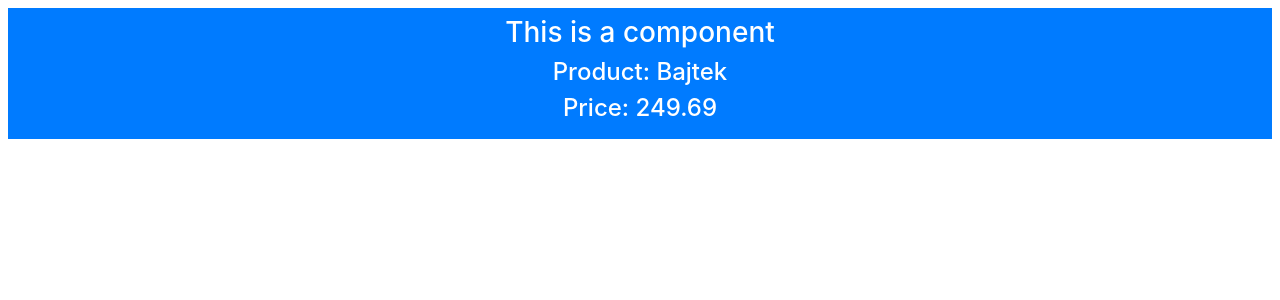
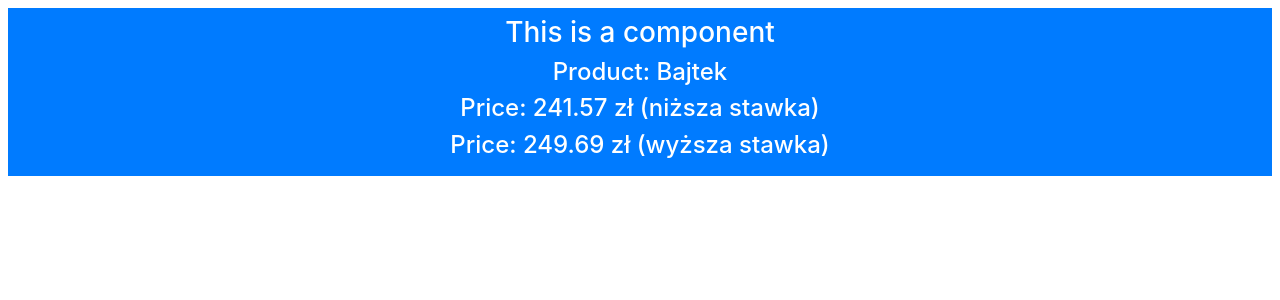
Before and after one commit to marekz/vuejs_simple_example, a Vue app in the folder templatesanddata/: page / in a window 1280 px wide. Shown: the top 300 px of the page. Built offline with nearby package versions, Linux system fonts and the light colour scheme; the HTML template or start-up script is replaced by a standard one.

Commit message:
Data binding examples - calculate of values by few methods

```diff
--- a/templatesanddata/src/App.vue
+++ b/templatesanddata/src/App.vue
@@ -2,7 +2,8 @@
   <div class="bg-primary text-white text-center m-2 p-2">
     <h3>This is a component</h3>
     <h4>Product: {{ productName }}</h4>
-    <h4>Price: {{ totalPrice.toFixed(2) }}</h4>
+    <h4>Price: {{ lowTotalPrice.toFixed(2) }} zł (niższa stawka)</h4>
+    <h4>Price: {{ highTotalPrice.toFixed(2) }} zł (wyższa stawka)</h4>
   </div>
 </template>
 
@@ -13,14 +14,17 @@ export default {
     return {
       productName: "Bajtek",
       price: 203,
-      taxRate: 23,
-      counter: 0
+      lowTaxRate: 19,
+      highTaxRate: 23
     }
   },
   computed: {
-    totalPrice: function() {
-      let tp = this.price + (this.price * (this.taxRate / 100));
-      console.log(`Obliczono: (${this.counter++}) $(tp}(${this.taxRate})`);
+    lowTotalPrice: function () {
+      let tp = this.price + (this.price * (this.lowTaxRate / 100));
+      return tp;
+    },
+    highTotalPrice: function() {
+      let tp = this.price + (this.price * (this.highTaxRate / 100));
       return tp;
     }
   }
```
